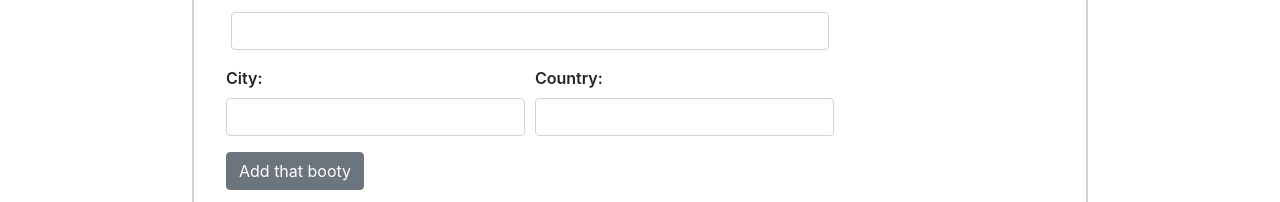
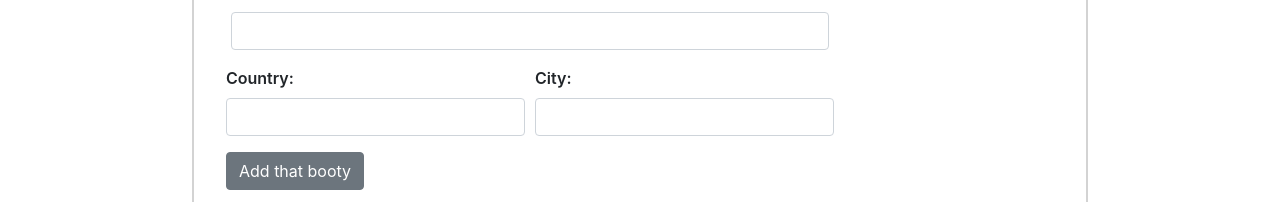
Before and after one commit to Andersclark/UpForBooty, a React (Create React App) app in the folder up-for-booty/: page /add in a window 1280 px wide. Shown: the part 478-680 px from the top of the page. Built offline with nearby package versions, Linux system fonts and the light colour scheme; a web font is replaced by a local one.

Commit message:
solved slider warning and and small fixes
also started country verification in

```diff
--- a/up-for-booty/package.json
+++ b/up-for-booty/package.json
@@ -8,12 +8,12 @@
     "express": "^4.17.1",
     "http-proxy-middleware": "^0.20.0",
     "moment-timezone": "^0.5.26",
-    "mongoose": "^5.7.0",
+    "mongoose": "^5.7.1",
     "rc-slider": "^8.7.1",
     "react": "^16.9.0",
     "react-dom": "^16.9.0",
     "react-router-dom": "^5.0.1",
-    "react-scripts": "^3.1.1",
+    "react-scripts": "^3.1.2",
     "react-slider": "^0.11.2",
     "reactstrap": "^8.0.1"
   },
--- a/up-for-booty/src/components/add-booty.js
+++ b/up-for-booty/src/components/add-booty.js
@@ -18,16 +18,13 @@ export default class AddBooty extends Component {
       timezone: '',
       validate: {
         emailState: '',
-        phoneNoState: ''
+        phoneNoState: '',
+        country: ''
       }
     };
 
     this.onSubmit = this.onSubmit.bind(this);
   }
-
-  /* componentDidMount() {
-    console.log('add booty mounted!')
-  } */
 
   onChangeHandler = (event) => {
     let nam = event.target.name;
@@ -56,6 +53,16 @@ export default class AddBooty extends Component {
       validate.phoneNoState = 'has-fail'
     }
   }
+
+  /* validateCountry(e) {
+    const countries = ['sweden', 'us', 'ireland'];
+    if(countries.includes(e.target.value)) {
+      console.log('country!');
+    }
+    else {
+      console.log('not a country');
+    }
+  } */
 
   onSubmit(e) {
     e.preventDefault();
@@ -147,6 +154,19 @@ export default class AddBooty extends Component {
           </Col>
 
           <Row form>
+          <Col>
+              <FormGroup>
+                <Label>Country: </Label>
+                <Input type="text" required name="country" className="form-control"
+                  value={this.state.country}
+                  onChange={(e) => {
+                    /* this.validateCountry(e) */
+                    this.onChangeHandler(e)
+                  }}
+                />
+              </FormGroup>
+            </Col>
+
             <Col md={6}>
               <FormGroup>
                 <Label>City: </Label>
@@ -156,17 +176,9 @@ export default class AddBooty extends Component {
                 />
               </FormGroup>
             </Col>
+          </Row>
 
-            <Col>
-              <FormGroup>
-                <Label>Country: </Label>
-                <Input type="text" required name="country" className="form-control"
-                  value={this.state.country}
-                  onChange={this.onChangeHandler}
-                />
-              </FormGroup>
-            </Col>
-          </Row>
+
 
           <Button>Add that booty</Button>
         </Form>
--- a/up-for-booty/src/components/booty-list.js
+++ b/up-for-booty/src/components/booty-list.js
@@ -1,6 +1,6 @@
 import React, { Component } from 'react';
 import { Link } from 'react-router-dom';
-import store from '../store';
+//import store from '../store';
 import moment from 'moment-timezone';
 
 const Booty = props => (
--- a/up-for-booty/src/components/timezone-slider.js
+++ b/up-for-booty/src/components/timezone-slider.js
@@ -1,6 +1,5 @@
 import React, { Component } from 'react';
 import Slider from 'rc-slider';
-import Tooltip from 'rc-tooltip';
 
 import 'rc-slider/assets/index.css';
 import 'rc-tooltip/assets/bootstrap.css';
@@ -22,22 +21,27 @@ export default class TimezoneSlider extends Component {
       value: [1, 24],
     };
   }
+
   onLowerBoundChange = (e) => {
     this.setState({ lowerBound: +e.target.value });
   }
+
   onUpperBoundChange = (e) => {
     this.setState({ upperBound: +e.target.value });
   }
+
   onSliderChange = (value) => {
     log(value);
     this.setState({
       value,
     });
   }
+
   handleApply = () => {
     const { lowerBound, upperBound } = this.state;
     this.setState({ value: [lowerBound, upperBound] });
   }
+
   render() {
     return (
       <div>
--- a/up-for-booty/src/home-page.js
+++ b/up-for-booty/src/home-page.js
@@ -7,7 +7,7 @@ import store from "./store";
 import './App.css';
 import moment from 'moment-timezone';
 import Slider from './components/timezone-slider'
-import 'rc-slider/assets/index.css';
+//import 'rc-slider/assets/index.css';
 
 export default class HomePage extends Component {
     constructor(props) {
--- a/up-for-booty/src/setupProxy.js
+++ b/up-for-booty/src/setupProxy.js
@@ -1,7 +1,7 @@
 const proxy = require('http-proxy-middleware');
 
 module.exports = function(app) {
-  app.use('/api', proxy({
+  app.use('/booty', proxy({
     target: 'http://localhost:5000',
     changeOrigin: true,
   }));
```
Also changed, not shown: 1 other file (tests, documents, lock files or other folders).
